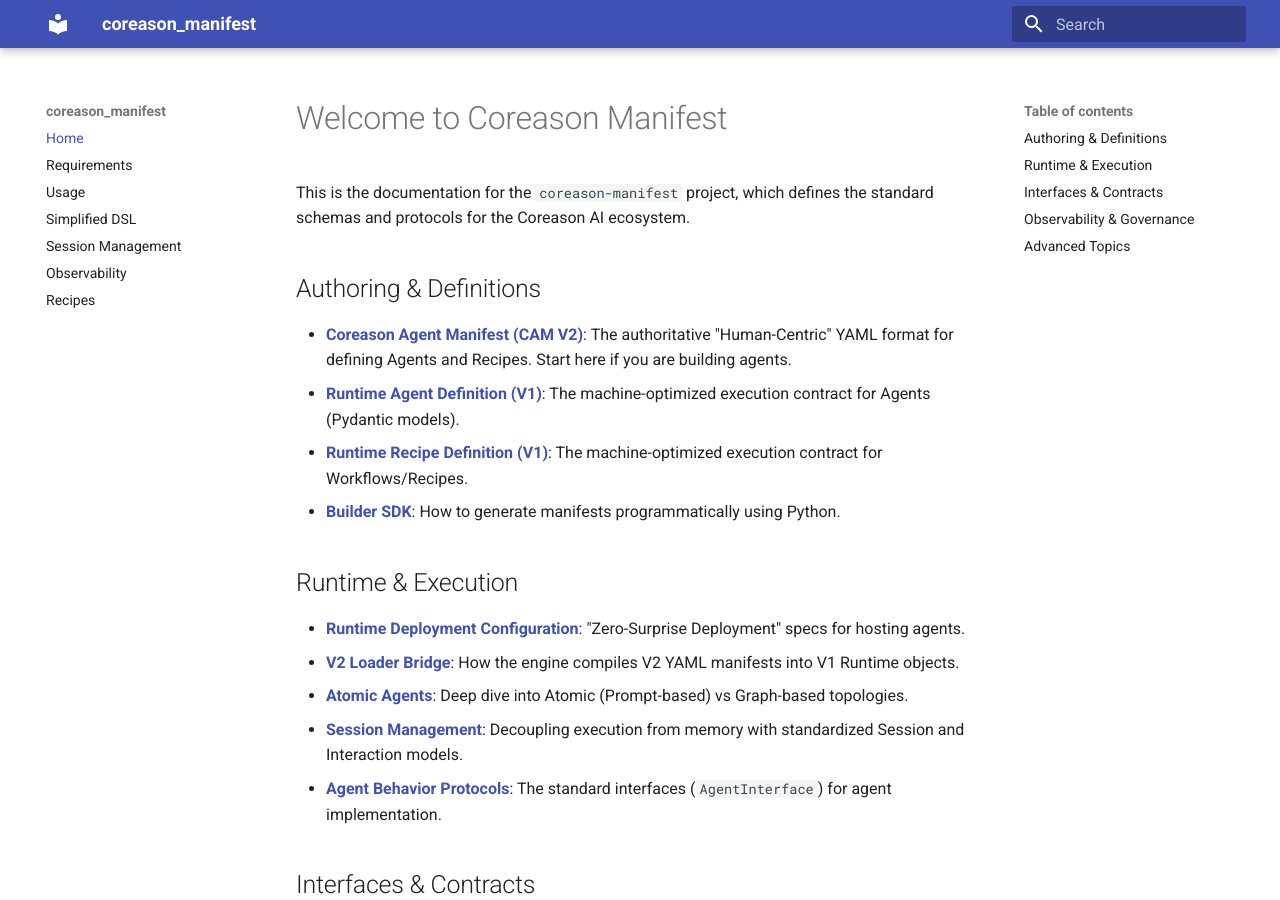
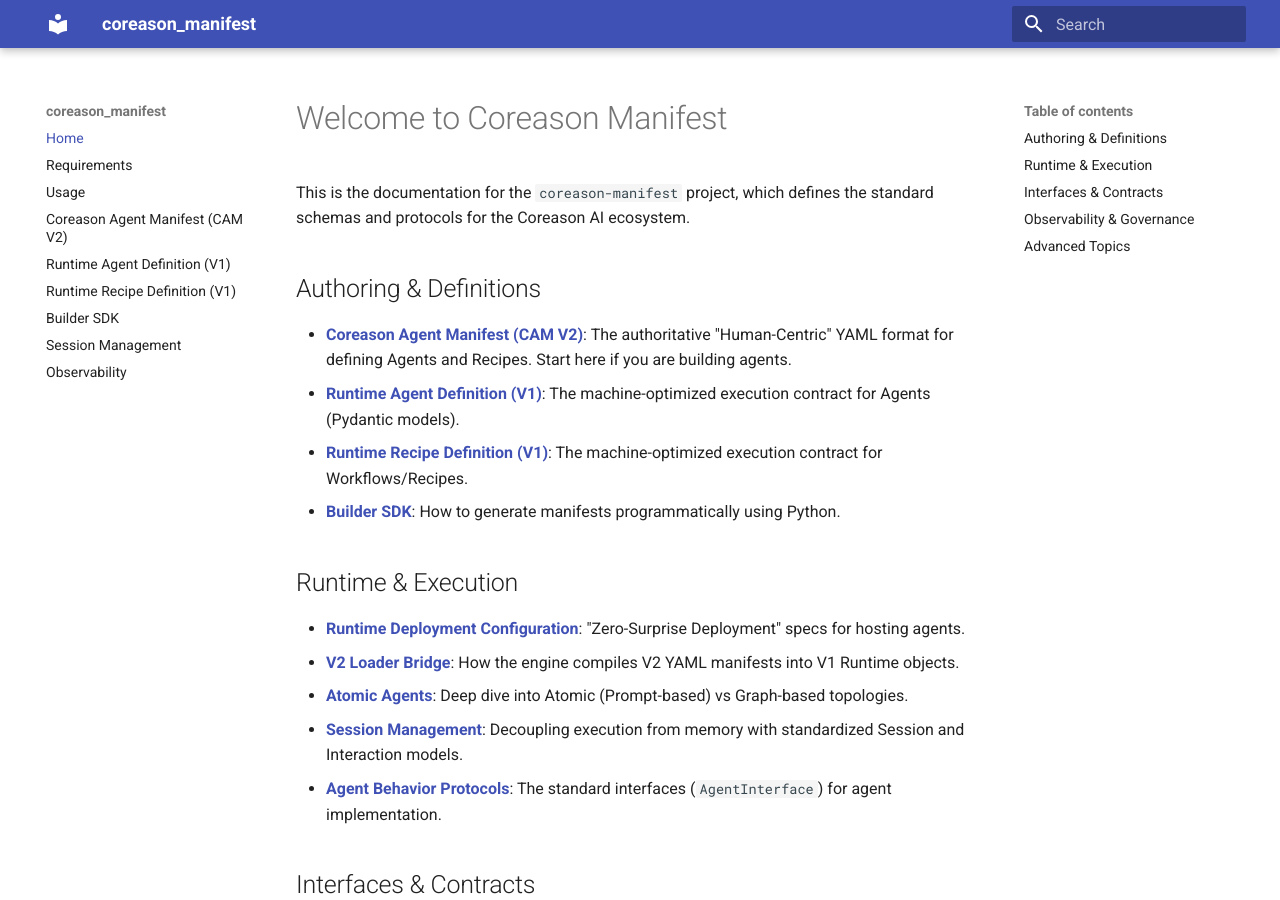
Before and after one commit to CoReason-AI/coreason-manifest, an MkDocs documentation site: the page built from docs/index.md, in a window 1280 px wide and 900 px high. Built offline with MkDocs 1.6.1 and Material for MkDocs 9.7.7, drawn with Linux system fonts in a browser that asks for light colours.

Commit message:
Fix mkdocs.yml nav references
- Removed deleted files `simplified_dsl.md` and `recipes.md` from `mkdocs.yml`.
- Added `coreason_agent_manifest.md`, `runtime_agent_definition.md`, `runtime_recipe_definition.md`, and `builder_sdk.md` to `mkdocs.yml`.
- Verified build with `mkdocs build --strict`.

Co-authored-by: gowthamrao <13936600+gowthamrao@users.noreply.github.com>

```diff
--- a/mkdocs.yml
+++ b/mkdocs.yml
@@ -5,7 +5,9 @@ nav:
   - Home: index.md
   - Requirements: requirements.md
   - Usage: usage.md
-  - Simplified DSL: simplified_dsl.md
+  - Coreason Agent Manifest (CAM V2): coreason_agent_manifest.md
+  - Runtime Agent Definition (V1): runtime_agent_definition.md
+  - Runtime Recipe Definition (V1): runtime_recipe_definition.md
+  - Builder SDK: builder_sdk.md
   - Session Management: session_management.md
   - Observability: observability.md
-  - Recipes: recipes.md
```
